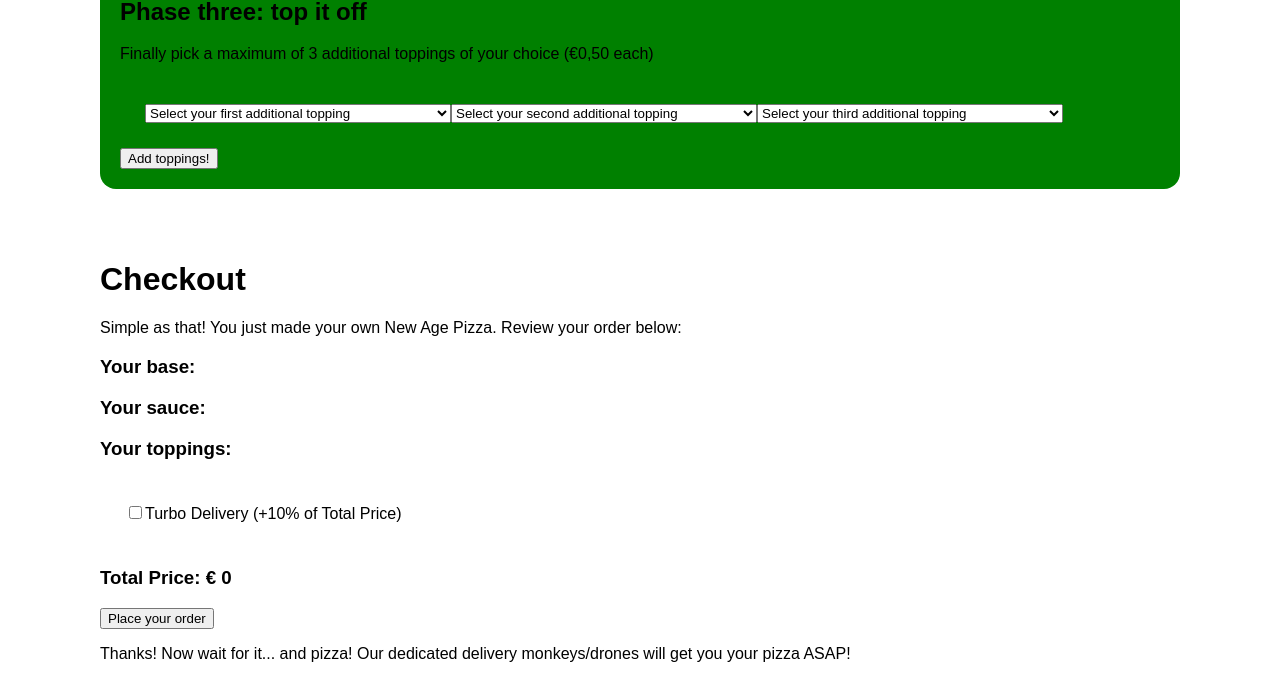
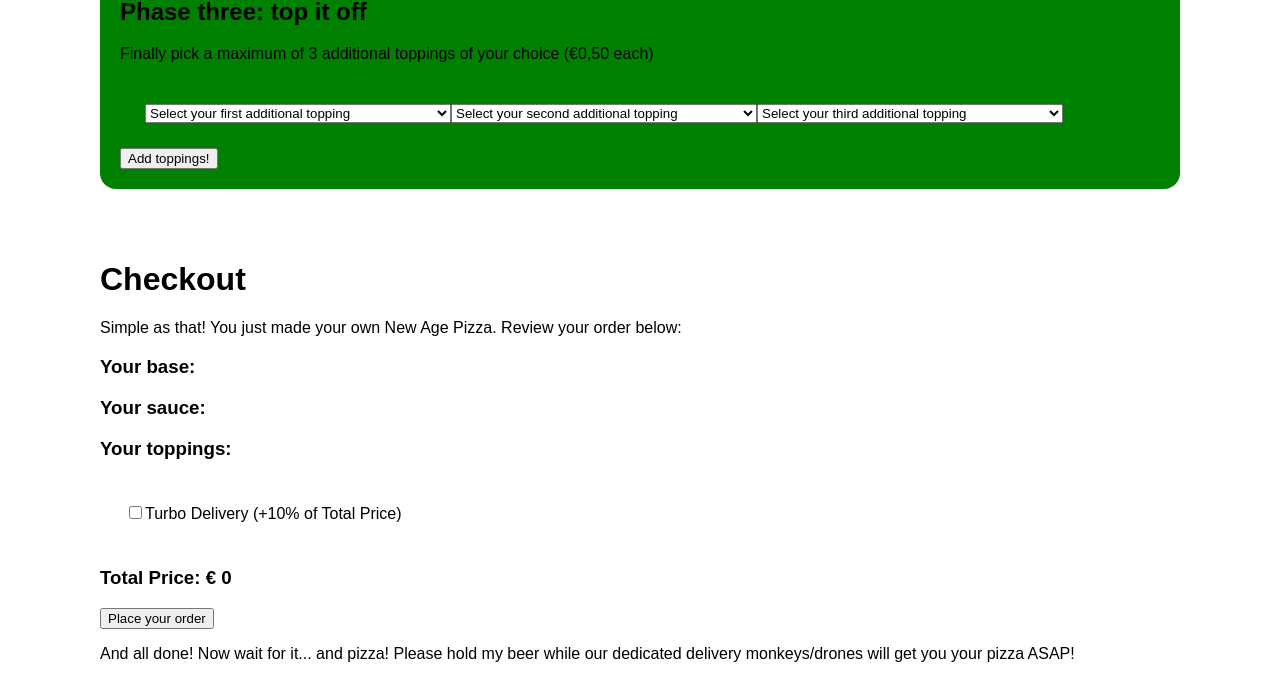
Before and after one commit to mivd7/homework-week5, a React (Create React App) app in the folder pizza/: page / in a window 1280 px wide. Shown: the part 899-1599 px from the top of the page. Built offline with nearby package versions, Linux system fonts and the light colour scheme; grey boxes are pictures that could not be loaded.

Commit message:
minor textual changes to main page checkout

```diff
--- a/pizza/src/components/pizzaConfig.js
+++ b/pizza/src/components/pizzaConfig.js
@@ -19,7 +19,7 @@ class PizzaConfigurator extends PureComponent {
   render() {
     const {addTurbo} = this.props.totalPrice * 1.1
     return (
-      <div>
+      <div classname="PizzaConfig">
         <div className="welcome">
           <h1>Welcome to New Age Pizza</h1>
           <p>The new way of making pizza quickly your way in 3 simple stages!</p>
@@ -27,10 +27,12 @@ class PizzaConfigurator extends PureComponent {
 
         <div className="Base">
           <Base />
+          {this.props.base}
         </div>
 
         <div className="sauce">
           <Sauce />
+          {this.props.sauce}
         </div>
 
         <div className="topping">
@@ -54,7 +56,7 @@ class PizzaConfigurator extends PureComponent {
           <h3>Total Price: € {this.props.totalPrice}</h3>
           <button> Place your order </button>
           <br />
-          <p>Thanks! Now wait for it... and pizza! Our dedicated delivery monkeys/drones will get you your pizza ASAP!</p>
+          <p>And all done! Now wait for it... and pizza! Please hold my beer while our dedicated delivery monkeys/drones will get you your pizza ASAP!</p>
           <iframe width="560" height="315" src="https://www.youtube.com/embed/kTEEcxwBOMg" frameborder="0" allow="autoplay; encrypted-media" allowfullscreen></iframe>
         </div>
         </div>
```
